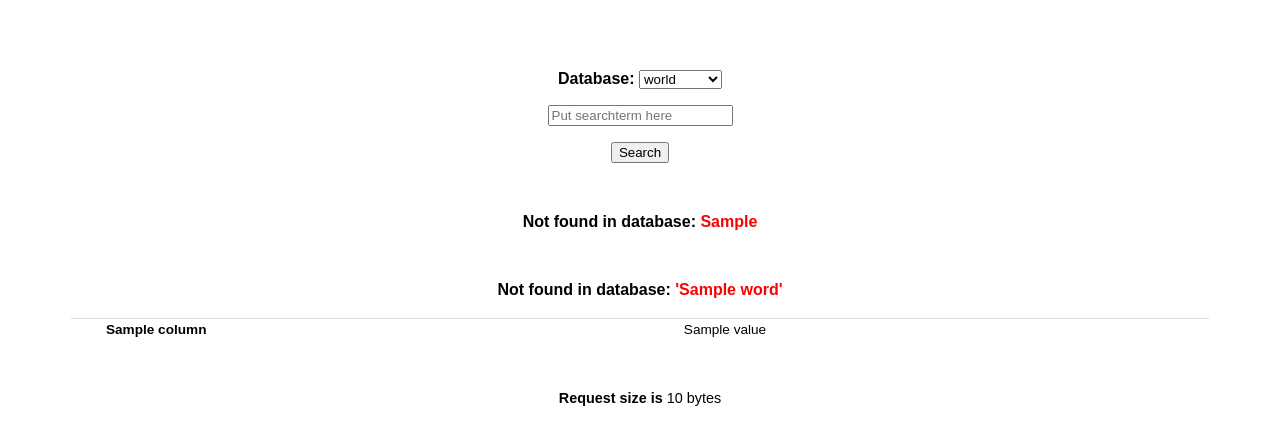
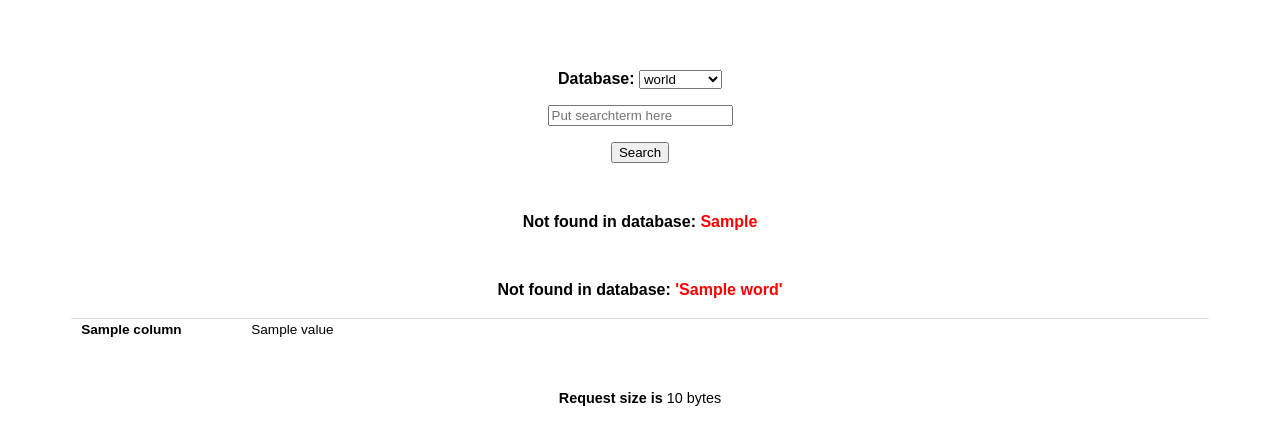
Before and after one commit to mann-brinson/INF551_DjangoApp, a Django app: template mysite/project/templates/project/selectdb.html in a window 1280 px wide. Shown: the top 445 px of the page. Run offline with Django 3.2, Linux system fonts and the light colour scheme; the template is opened without the code that fills it: values that come from a table or form of the project are taken from there, most other values are stand-ins (such as "Sample title", 1, 10 or a date in 2020).

Commit message:
fixed Chrome centered vs left-align layout issue

```diff
--- a/mysite/project/templates/project/selectdb.html
+++ b/mysite/project/templates/project/selectdb.html
@@ -13,8 +13,8 @@
 
 		.Table {display: table; width:90%; font-size:85%;}
 		.TableRow {display: table-row;}
-		.TableCellLeft {display: table-cell; padding:3px 10px; width:150px;}
-		.TableCellRight {display: table-cell; padding:3px 10px;}
+		.TableCellLeft {display: table-cell; padding:3px 10px; width:150px; text-align: left;}
+		.TableCellRight {display: table-cell; padding:3px 10px; text-align: left;}
 		.EmptyTableCell {display: table-cell; height:20px; border-bottom: 1px solid #ddd;}
 
 	</style>
```
